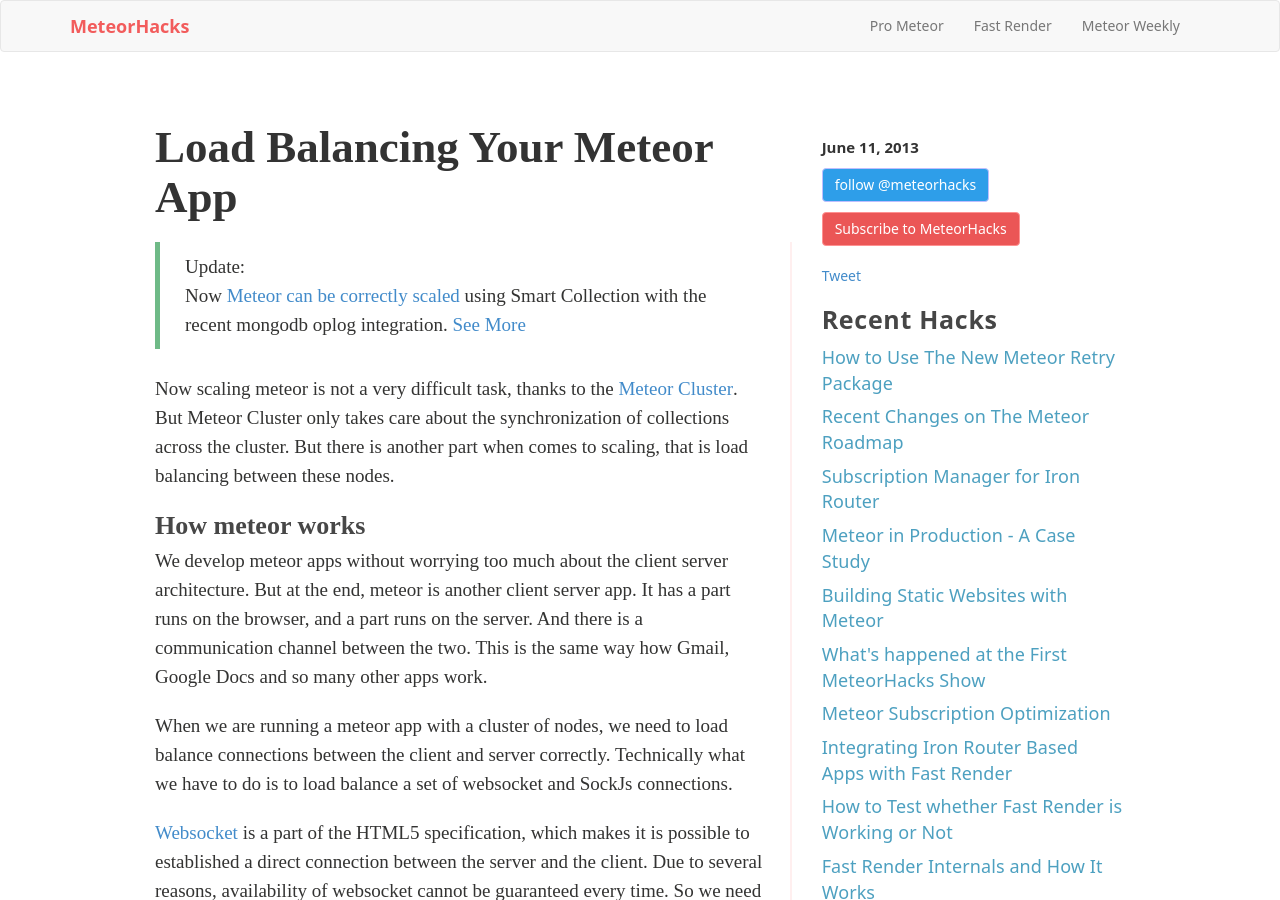
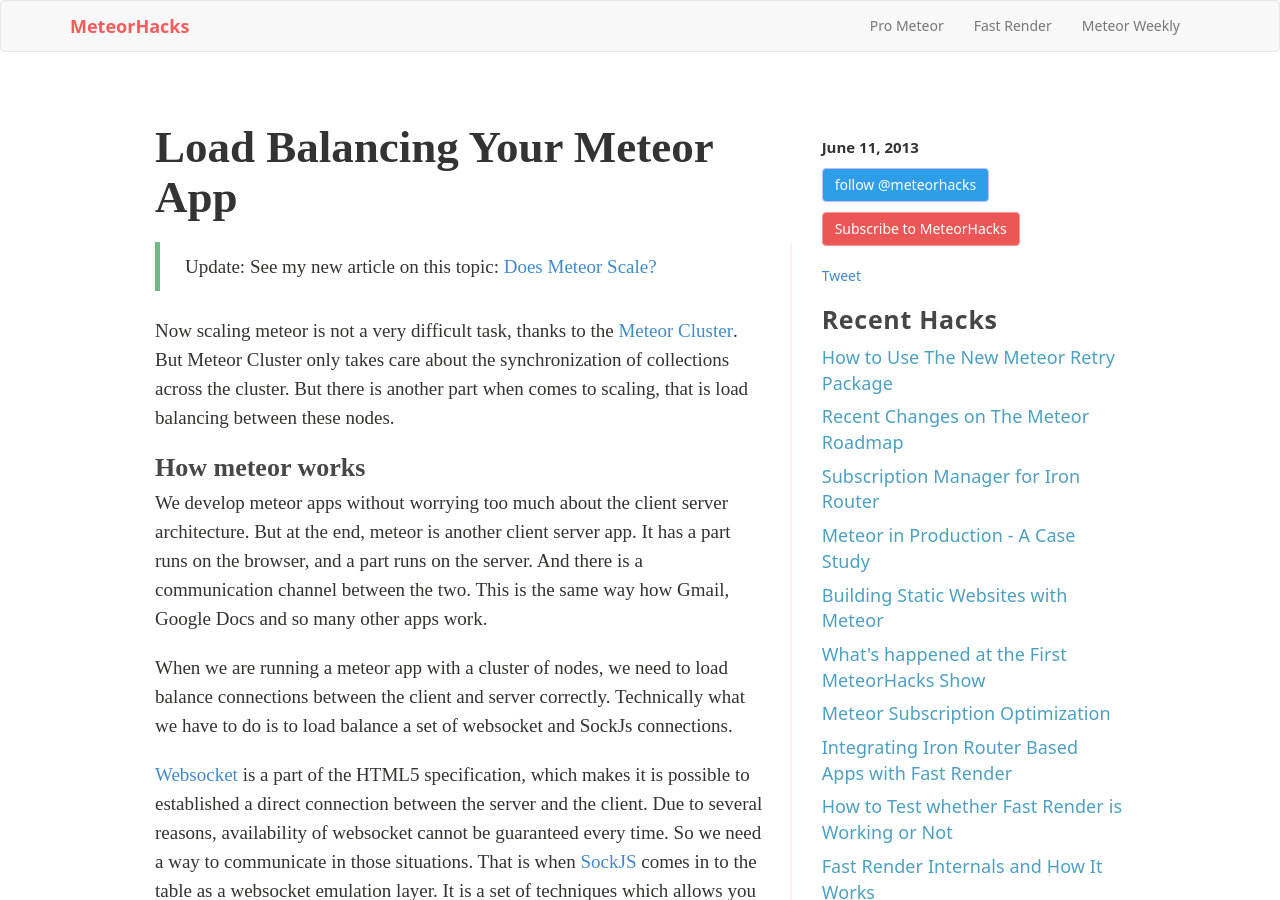
Before and after one commit to meteorhacks/meteorhacks.github.io, a Jekyll site: the page built from _posts/2013-06-11-load-balancing-your-meteor-app.md, in a window 1280 px wide and 900 px high. Built offline with Jekyll 4.4.1, drawn with Linux system fonts in a browser that asks for light colours; comment, search, counter and statistics services are not loaded.

Commit message:
update scaling meteor content

```diff
--- a/_posts/2013-06-11-load-balancing-your-meteor-app.md
+++ b/_posts/2013-06-11-load-balancing-your-meteor-app.md
@@ -6,8 +6,8 @@
 ---
 
 >
->Update: <br> Now [Meteor can be correctly scaled](lets-scale-meteor.html) using Smart Collection with the recent mongodb oplog integration.
->[See More](http://meteorhacks.com/lets-scale-meteor.html)
+>Update: See my new article on this topic: [Does Meteor Scale?](/does-meteor-scale.html)
+>
 
 Now scaling meteor is not a very difficult task, thanks to the [Meteor Cluster](http://meteorhacks.com/meteor-cluster-introduction-and-how-it-works.html). But Meteor Cluster only takes care about the synchronization of collections across the cluster. But there is another part when comes to scaling, that is load balancing between these nodes.
 
```
Also changed, not shown: _posts/2013-08-01-lets-scale-meteor.md (+3 -2 lines), _posts/pro-meteor/2013-12-03-does-meteor-scale.md (+2 -0 lines), _posts/pro-meteor/2013-12-12-how-to-scale-meteor.md (+9 -8 lines).
